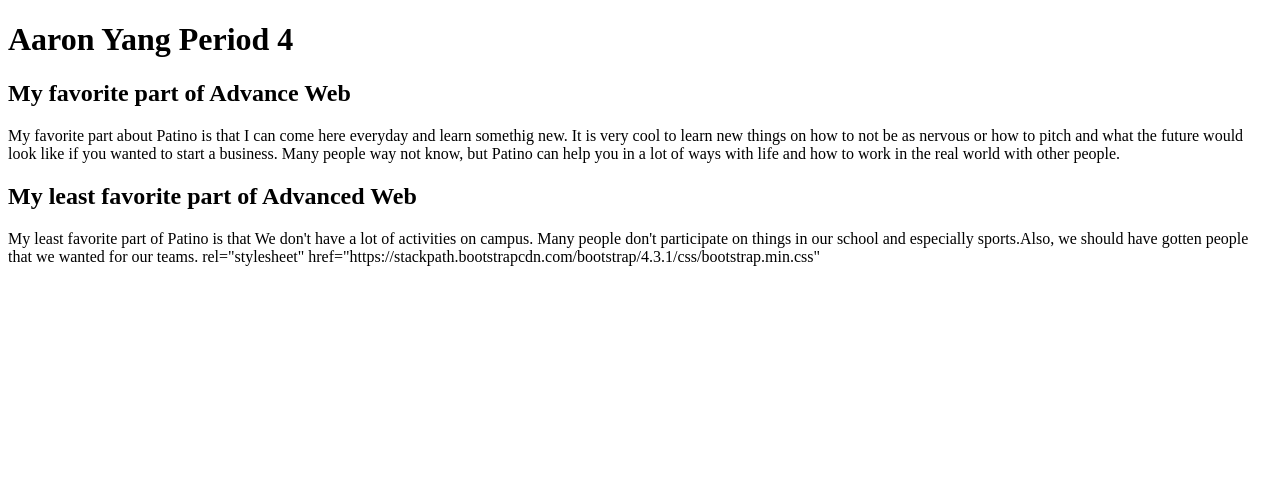
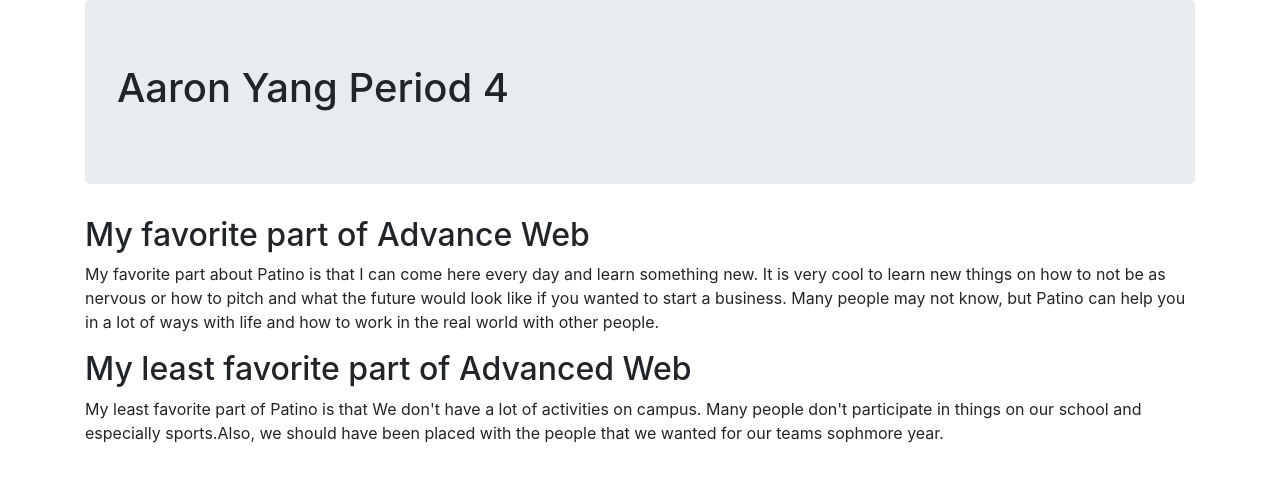
Before and after one commit to aarony02/week31quiz, a plain HTML site: page index.html in a window 1280 px wide. Drawn offline with nearby package versions, Linux system fonts and the light colour scheme.

Commit message:
end of quiz 31

```diff
--- a/index.html
+++ b/index.html
@@ -1,32 +1,36 @@
 <!DOCTYPE html>
-<html>
+<html lang="en">
 <head>
-<title>Quiz31</title>
+    <meta charset="UTF-8">
+    <meta name="viewport" content="width=device-width, initial-scale=1.0">
+    <meta http-equiv="X-UA-Compatible" content="ie=edge">
+    <title>Quiz 31</title>
+
+       <link rel="stylesheet" href="https://stackpath.bootstrapcdn.com/bootstrap/4.3.1/css/bootstrap.min.css" type="text/css" />
+
 </head>
 <body>
-
-<div class="container">
+    <div class="container">
 <div class="jumbotron">
 <h1>Aaron Yang Period 4</h1>
 </div>
 <h2>My favorite part of Advance Web</h2>
 <p>My favorite part about Patino is that I can
-come here everyday and learn somethig new.
+come here every day and learn something new.
 It is very cool to learn new things on how to
 not be as nervous or how to pitch and what
 the future would look like if you wanted to
-start a business. Many people way not know,
+start a business. Many people may not know,
 but Patino can help you in a lot of ways with
 life and how to work in the real world with other people.</p>
 <h2>My least favorite part of Advanced Web</h2>
 <p>My least favorite part of Patino is that
 We don't have a lot of activities on campus.
-Many people don't participate on things in
+Many people don't participate in things on
 our school and especially sports.Also, we
-should have gotten people that we wanted for our teams.
-<head>
-    <link> rel="stylesheet" href="https://stackpath.bootstrapcdn.com/bootstrap/4.3.1/css/bootstrap.min.css"
-</head>
+should have been placed with the people that
+we wanted for our teams sophmore year.</p>
+
 </div>
 
 </body>
```
